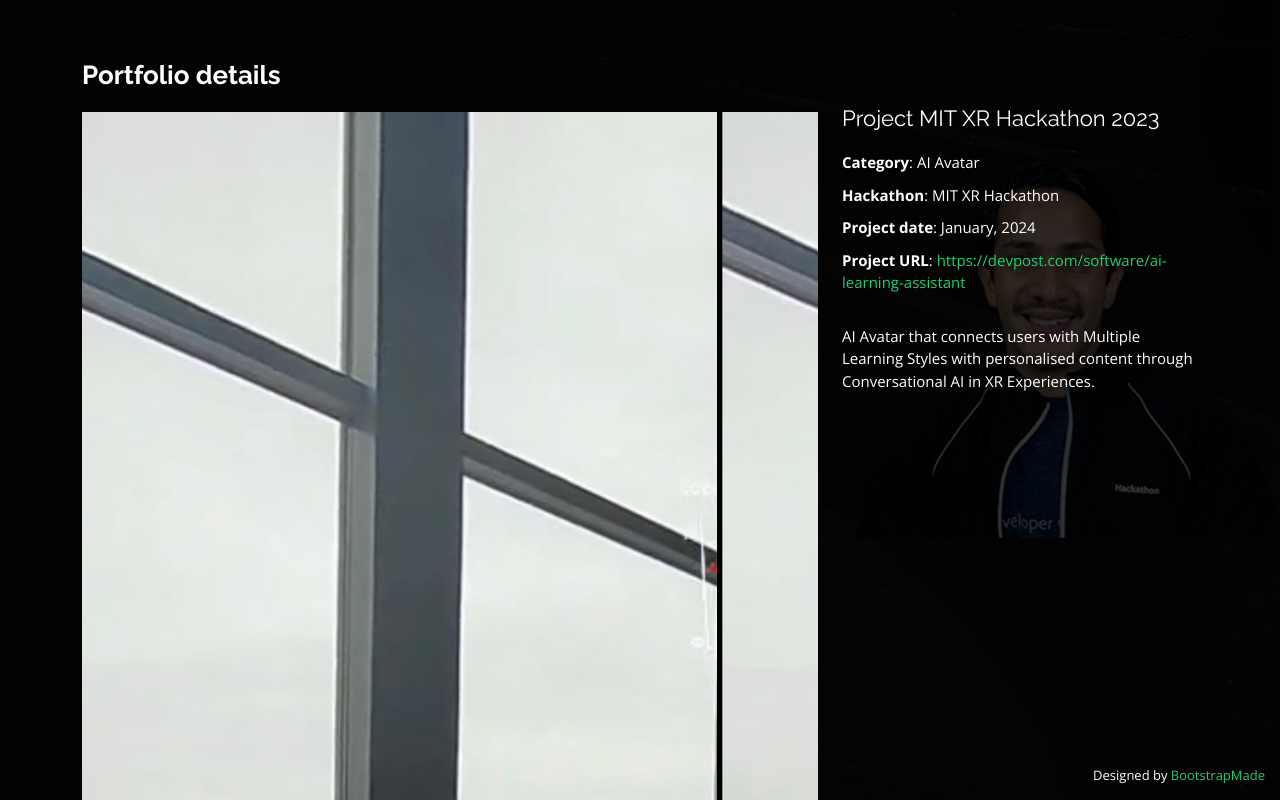
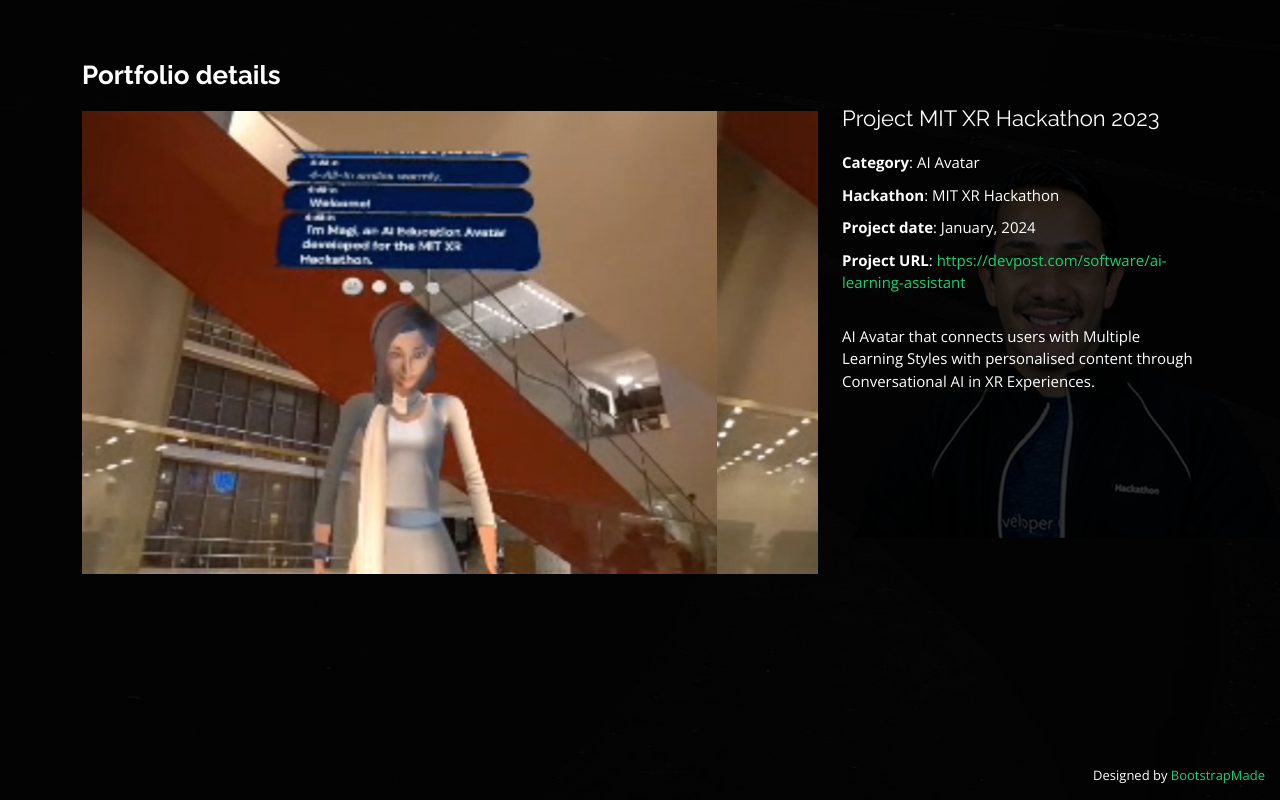
Before and after one commit to aibotsacademy/resume, a plain HTML site: page portfolio-details4.html in a window 1280 px wide. Drawn offline with nearby package versions, Linux system fonts and the light colour scheme.

Commit message:
Update portfolio-details4.html

```diff
--- a/portfolio-details4.html
+++ b/portfolio-details4.html
@@ -53,7 +53,7 @@
               <div class="swiper-wrapper align-items-center">
 
                 <div class="swiper-slide">
-                  <img src="img/portfolio/portfolio-details-6.jpg" alt="">
+                  <img src="img/portfolio/portfolio-details-4.jpg" alt="">
                 </div>
 
               </div>
```
